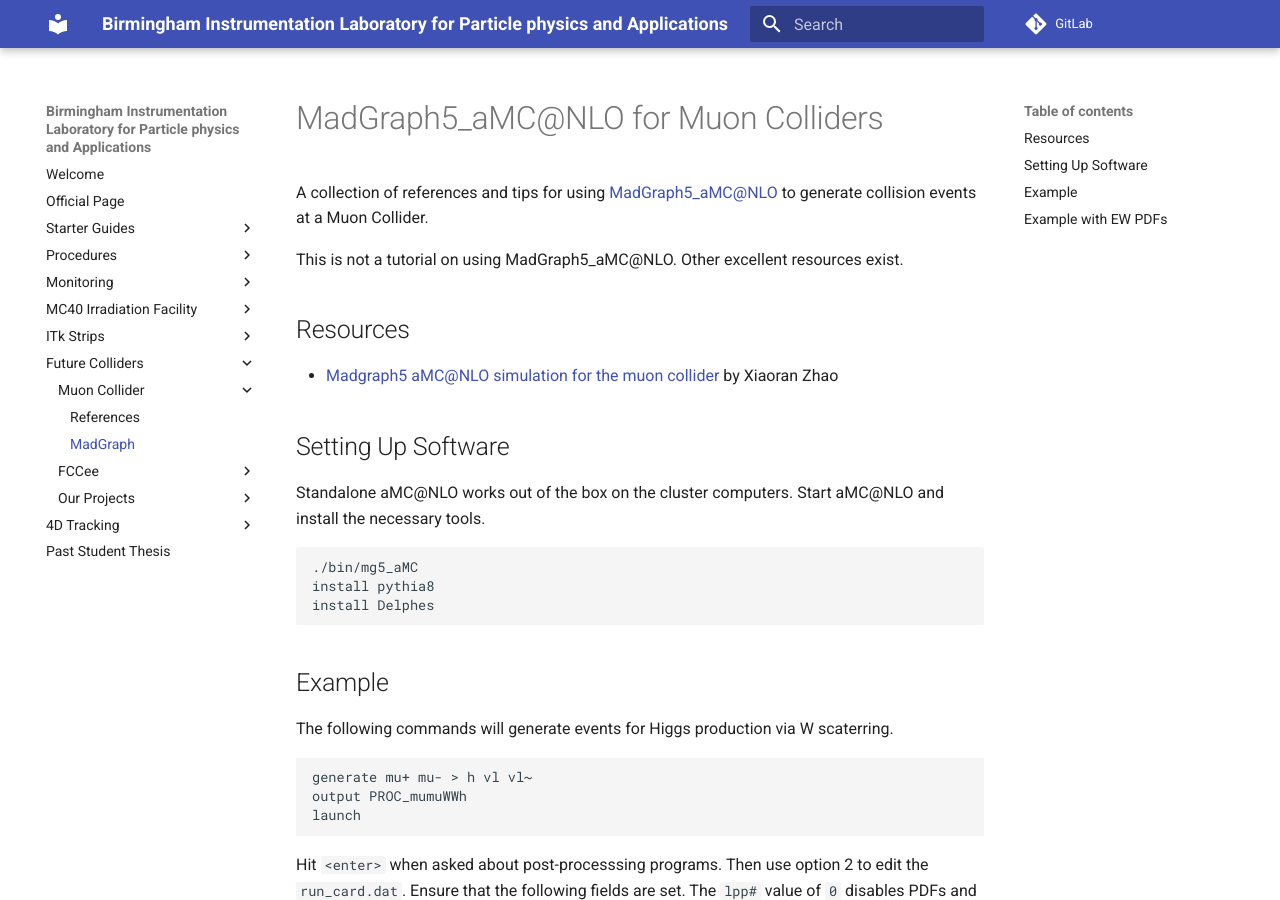
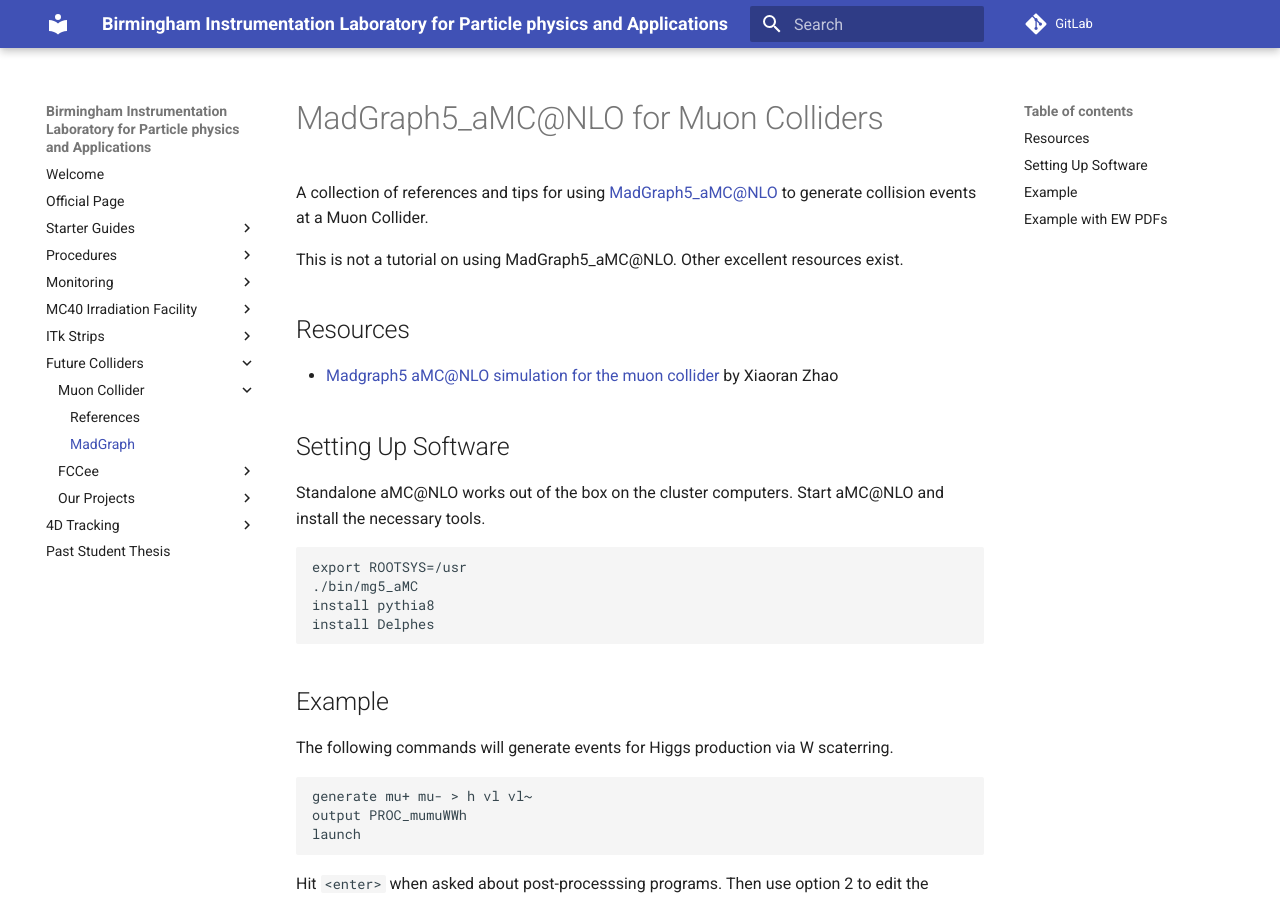
Before and after one commit to BILPAware/wiki, an MkDocs documentation site: the page built from docs/muoncollider/madgraph.md, in a window 1280 px wide and 900 px high. Built offline with MkDocs 1.6.1 and Material for MkDocs 9.7.7, drawn with Linux system fonts in a browser that asks for light colours.

Commit message:
Forgot an export.

````diff
--- a/docs/muoncollider/madgraph.md
+++ b/docs/muoncollider/madgraph.md
@@ -12,6 +12,7 @@ This is not a tutorial on using MadGraph5_aMC@NLO. Other excellent resources exi
 Standalone aMC@NLO works out of the box on the cluster computers. Start aMC@NLO and install the necessary tools.
 
 ```shell
+export ROOTSYS=/usr
 ./bin/mg5_aMC
 install pythia8
 install Delphes
````
